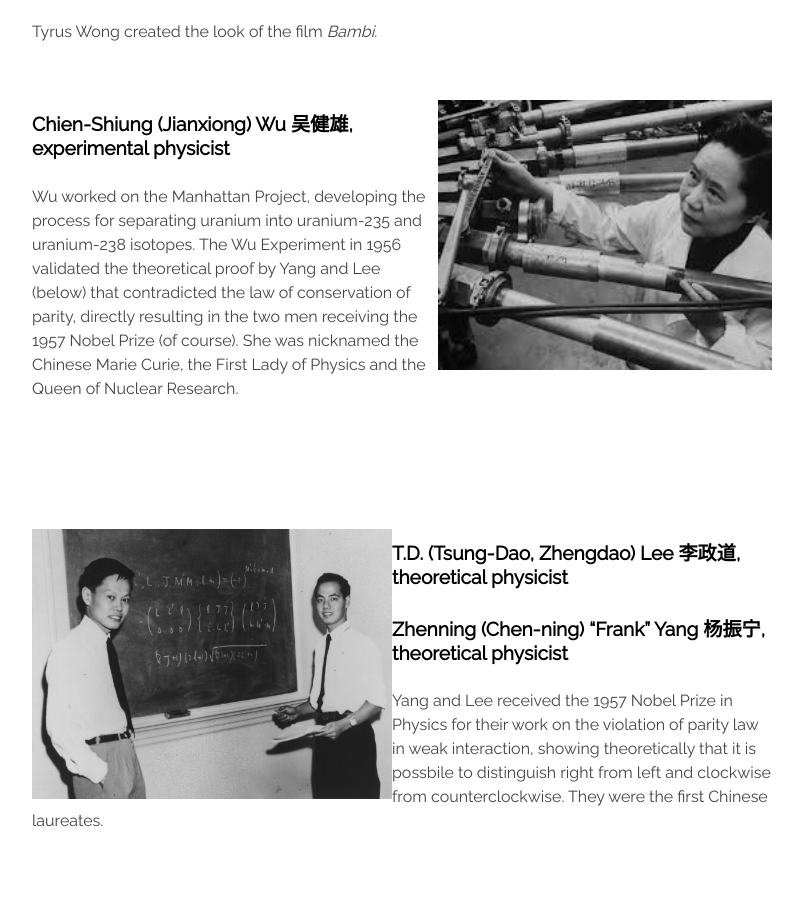
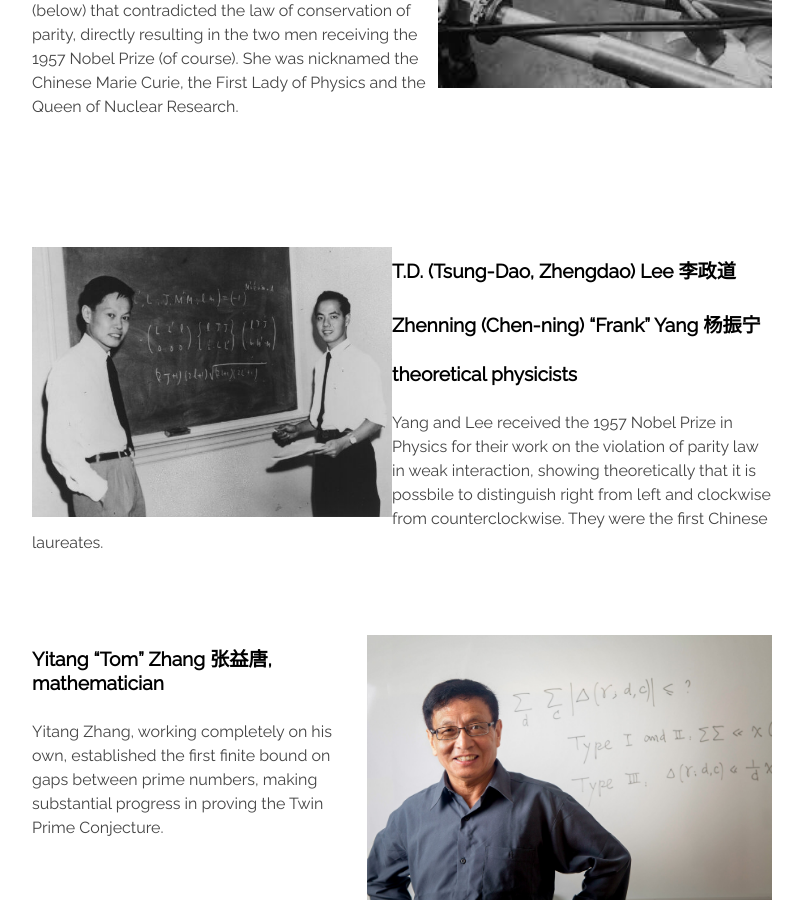
Before and after one commit to c1ndygao/cindygao.com, a Jekyll site: the page built from heroes.md, in a window 1280 px wide and 900 px high, scrolled down 935 px. Shown: the whole window, without its empty margins (228-1031 px from the left). Built offline with Jekyll 4.4.1, drawn with Linux system fonts in a browser that asks for light colours.

Commit message:
Update heroes.md

```diff
--- a/heroes.md
+++ b/heroes.md
@@ -7,7 +7,7 @@
 
 ### Chinese Immigrants ###
 
-<img src="/images/tyrus-recent.png" height="250">   <img src="/images/tyrus-bambi.jpg" height="250">
+<img src="/images/tyrus-recent.png" height="225">   <img src="/images/tyrus-bambi.jpg" height="225">
 
 #### Tyrus Wong 黄齐耀, artist/animator ####
 Tyrus Wong created the look of the film _Bambi_.
@@ -24,10 +24,11 @@
 <br>
 <br>
 
-<img src="/images/lee-yang.jpg" height="270" align="left" padding-right="20">
+<img src="/images/lee-yang.jpg" height="270" align="left">
 
-#### T.D. (Tsung-Dao, Zhengdao) Lee 李政道, theoretical physicist ####
-#### Zhenning (Chen-ning) "Frank" Yang 杨振宁, theoretical physicist ####
+#### T.D. (Tsung-Dao, Zhengdao) Lee 李政道 ####
+#### Zhenning (Chen-ning) "Frank" Yang 杨振宁 ####
+#### theoretical physicists ####
 
 Yang and Lee received the 1957 Nobel Prize in Physics for their work on the violation of parity law in weak interaction, showing theoretically that it is possbile to distinguish right from left and clockwise from counterclockwise. They were the first Chinese laureates.
 
@@ -81,5 +82,3 @@
 <br>
 <br>
 <br>
-<br>
-<br>
```
